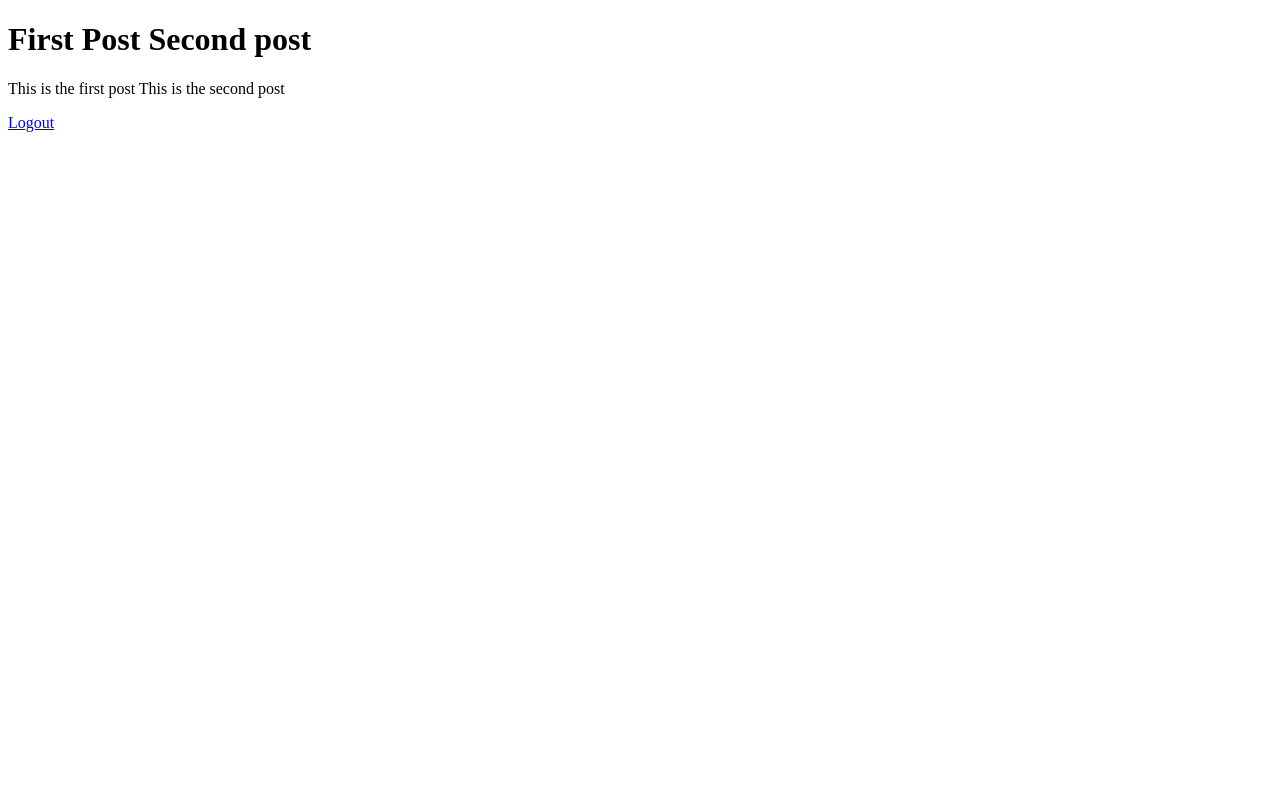
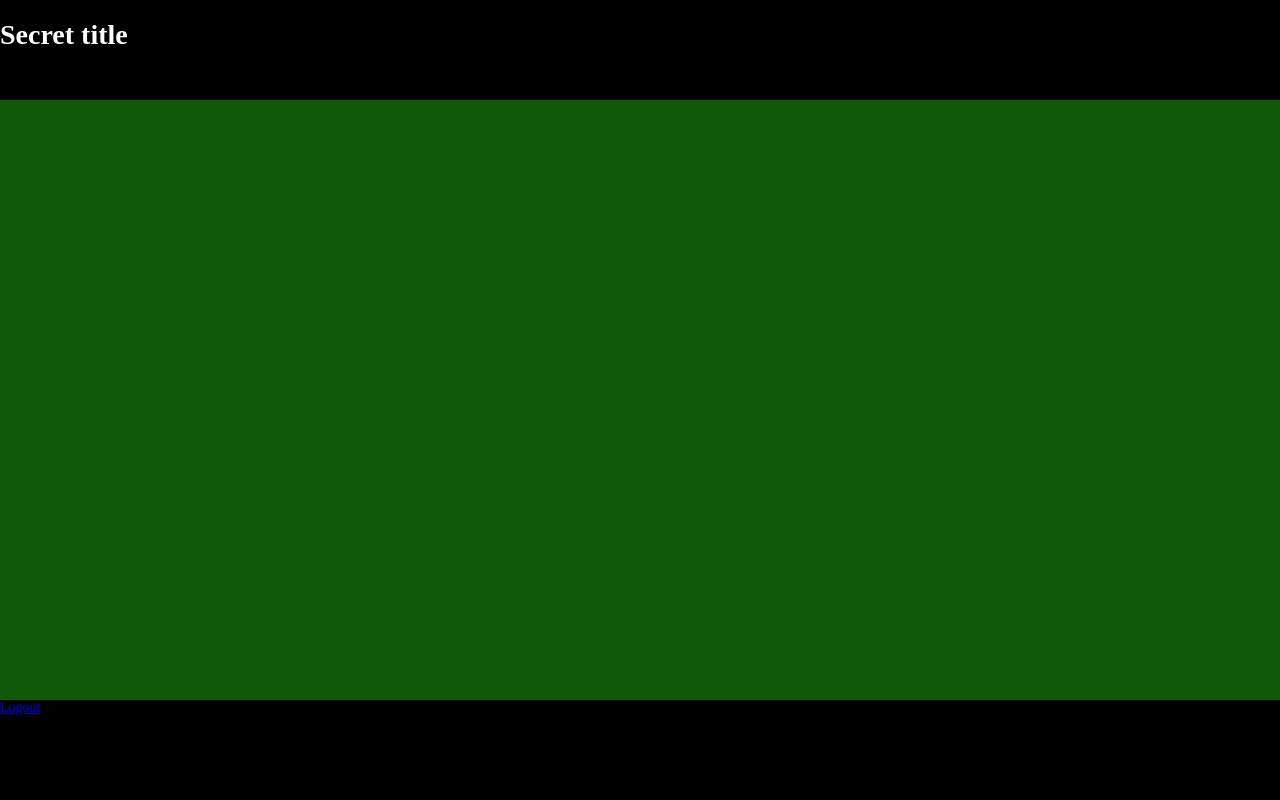
Before and after one commit to reubenhub2017/secre, a Django app: page /secret/ in a window 1280 px wide. Run offline with Django 3.2, Linux system fonts and the light colour scheme; data comes from the database, SQL or seed files in the repository.

Commit message:
Made final template for the app

```diff
--- a/manage.py
+++ b/manage.py
@@ -11,5 +11,5 @@ if __name__ == "__main__":
             "Couldn't import Django. Are you sure it's installed and "
             "available on your PYTHONPATH environment variable? Did you "
             "forget to activate a virtual environment?"
-        ) from exc
+        )
     execute_from_command_line(sys.argv)
--- a/secret/static/secret/style.css
+++ /dev/null
@@ -1,3 +0,0 @@
-body{
-    background-color: blue;
-}
--- a/secret/templates/page/home.html
+++ b/secret/templates/page/home.html
@@ -1,17 +1,38 @@
 <!DOCTYPE html>
 <html>
+    {% load staticfiles %}
+<link rel="stylesheet" type="text/css" href="{% static 'css/base.css' %}" />
 
 <body>
+<div class="nav-bar">
+    <div class="nav-title">
+        <h1>Secret title</h1>
+    </div>
+</div>
+<div class="main-body">
+    <div class="container">
+<!--This is for the body text for the container with attributes of: "title", "body", "created-on" -->
+<table>
+        <tr>
+            <td>Title</td>
+        </tr>
+        <tr>
+            <td>Body</td>
+        </tr>
+        <tr>
+            <td>Created-On</td>
+        </tr>
+</table>
+    </div>
 
-<h1>{% for post in all_posts %}
-        {{post.title}}
-    {%endfor %}
-<br></h1>
-    <p>
-    {% for post in all_posts %}
-        {{post.content}}
-    {%endfor %}
-    </p>
-    <a href="/">Logout</a>
+</div>
+<!--Footer-->
+<div class="footer-bar">
+    <footer>
+        <a href="/">Logout</a>
+    </footer>
+</div>
+
+
 </body>
 </html>
--- a/secret/urls.py
+++ b/secret/urls.py
@@ -1,6 +1,8 @@
 from django.urls import path
 from . import views
 from django.conf.urls import url
+from django.conf import settings
+from django.contrib import static
 
 
 urlpatterns = [
@@ -11,3 +13,5 @@ urlpatterns = [
 
 
 ]
+if setting.DEBUG:
+    urlpatterns += static(setting.STATIC_URL, document_root=settings.STATIC_ROOT)
--- /dev/null
+++ b/static/css/base.css
@@ -0,0 +1,38 @@
+body {
+    background-color: #105908;
+    margin:0;
+    padding:0;
+    color: black;
+    vertical-align:middle;
+}
+
+
+.main .form-sec form {
+    margin-top:300px;
+}
+.nav-bar {
+	background-color: black;
+	height: 100px;
+	width: 100%;
+	margin: 0;
+    padding: 0;
+    position: fixed;
+    top:0;
+}
+.nav-title {
+    color:white;
+    font-size: 14px;
+}
+.footer-bar footer {
+    background-color: black;
+    margin: 0;
+    padding: 0;
+    color: white;
+    font-size: 14px;
+    width: 100%;
+    height: 100px;
+    position: fixed;
+    bottom: 0;
+
+
+}
--- /dev/null
+++ b/static/css/index.css
@@ -0,0 +1,3 @@
+body {
+background-color:#fdd;
+color:blue;
```
Also changed, not shown: myprojects/settings.py (+7 -0 lines), secret/templates/page/index.html (+27 -8 lines).
